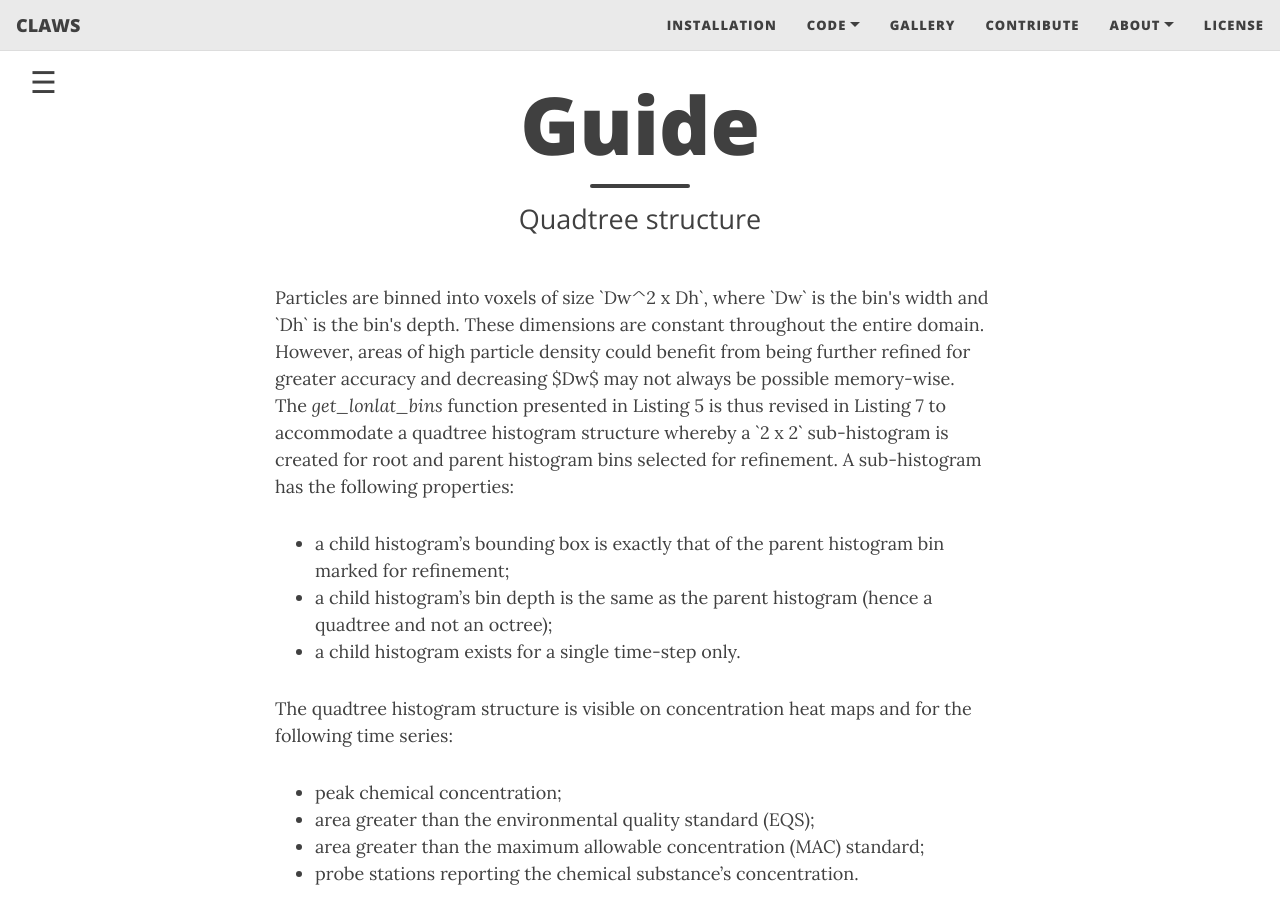
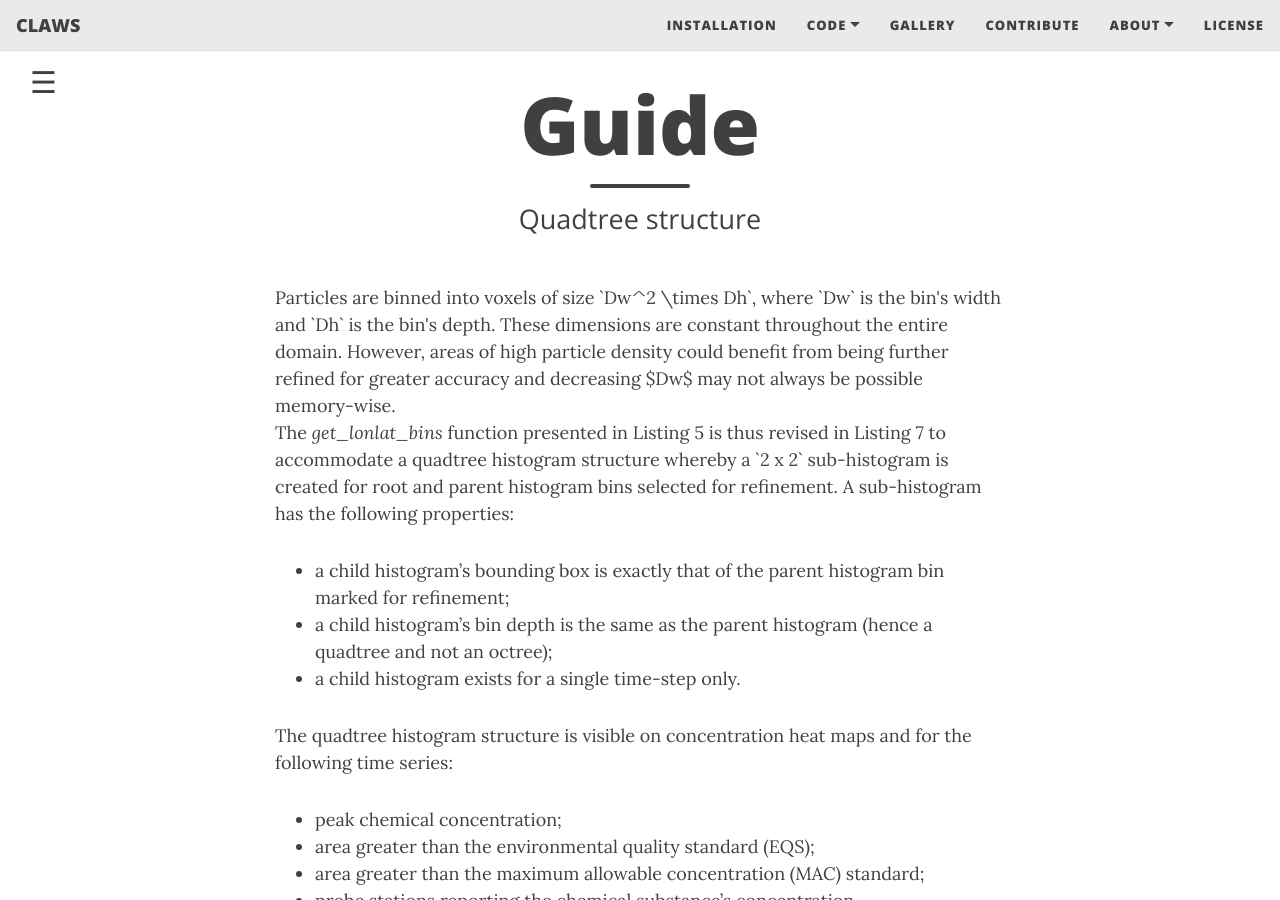
Before and after one commit to claws-scot/claws-scot.github.io, a Jekyll site: the page built from quadtree-structure.md, in a window 1280 px wide and 900 px high. Built offline with Jekyll 4.4.1, drawn with Linux system fonts in a browser that asks for light colours; nearby versions of some CDN libraries; formulas are drawn with MathJax 3.

Commit message:
Editing web pages

```diff
--- a/quadtree-structure.md
+++ b/quadtree-structure.md
@@ -38,7 +38,7 @@ function reopenNav() {
 if (localStorage.getItem("show_sidenav")) openNav()
 </script>
 
-<p>Particles are binned into voxels of size `Dw^2 x Dh`, where `Dw` is the bin's width and `Dh` is the bin's depth. These dimensions are constant throughout the entire domain. However, areas of high particle density could benefit from being further refined for greater accuracy and decreasing $Dw$ may not always be possible memory-wise.<br>
+<p>Particles are binned into voxels of size `Dw^2 \times Dh`, where `Dw` is the bin's width and `Dh` is the bin's depth. These dimensions are constant throughout the entire domain. However, areas of high particle density could benefit from being further refined for greater accuracy and decreasing $Dw$ may not always be possible memory-wise.<br>
 The <i>get_lonlat_bins</i> function presented in Listing 5 is thus revised in Listing 7 to accommodate a quadtree histogram structure whereby a `2 x 2` sub-histogram is created for root and parent histogram bins selected for refinement. A sub-histogram has the following properties:</p>
 
 - a child histogram's bounding box is exactly that of the parent histogram bin marked for refinement;
```
